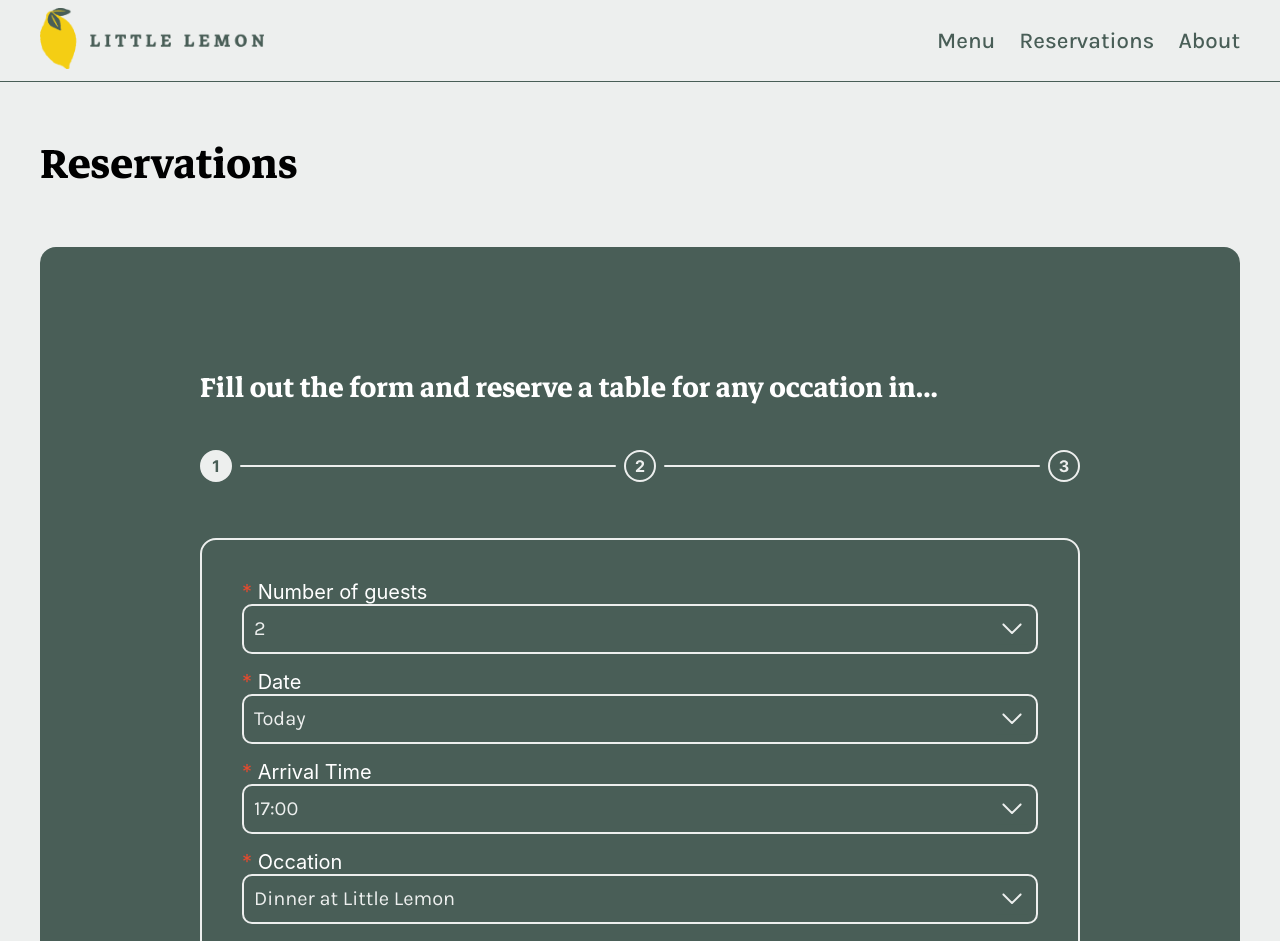
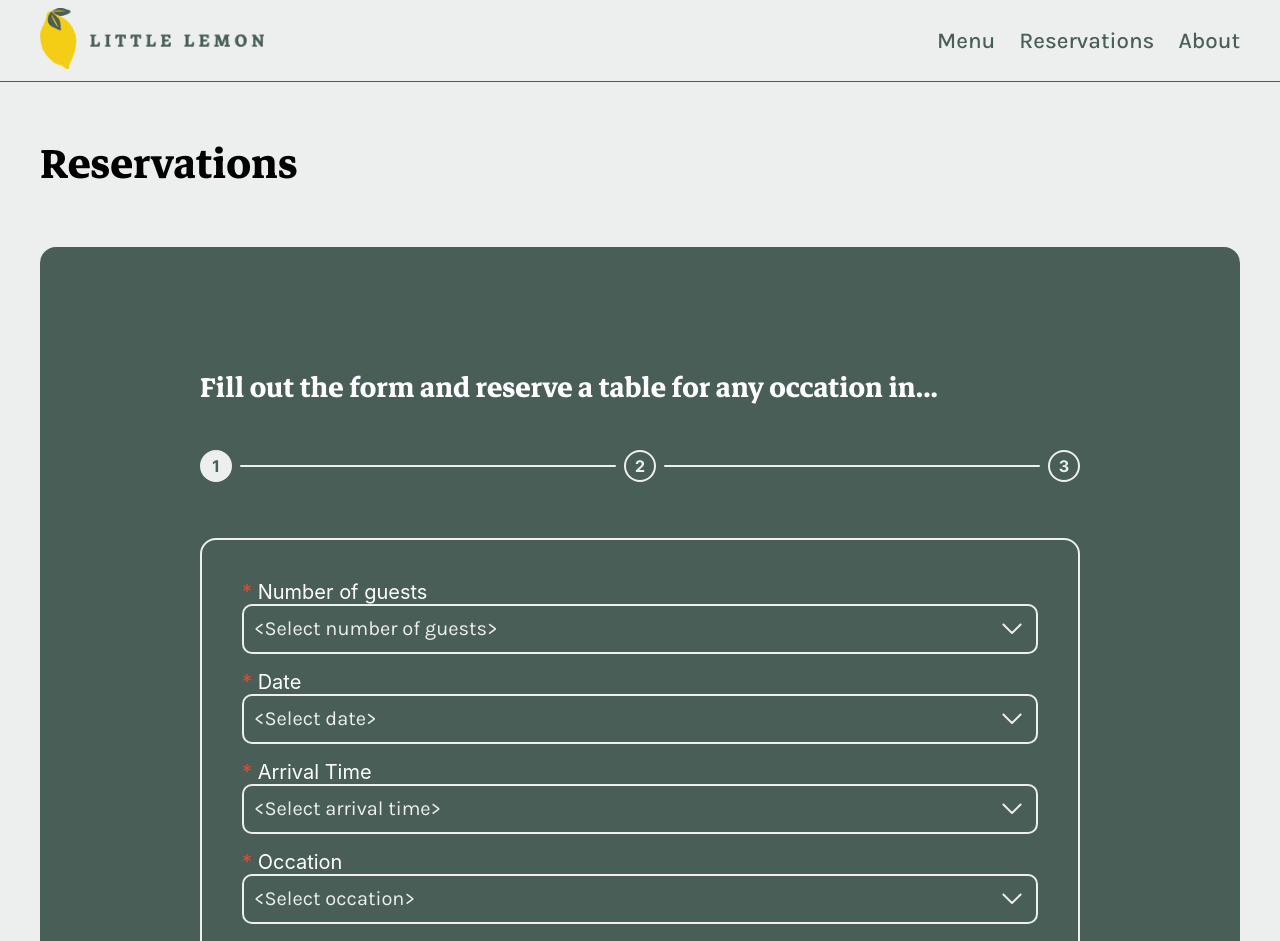
Before and after one commit to ThoughtfulCreationeer/little-lemon-repo, a React (Create React App) app: page /Reservations in a window 1280 px wide. Shown: the top 941 px of the page. Built offline with nearby package versions, Linux system fonts and the light colour scheme.

Commit message:
Added condition to the -- Next-step-button -- for all the form steps

```diff
--- a/src/Components/ReservationFormStep1.js
+++ b/src/Components/ReservationFormStep1.js
@@ -17,9 +17,25 @@ export default function ReservationFormStep1() {
 
         // Convert the date object to the format YYYY-MM-DD.
         return today.toISOString().split('T')[0];
-
     }
 
+    const [isNextButton1Disabled, setIsNextButton1Disabled] = useState(true);
+
+    function checkIfNextButton1ShouldBeDisabled() {
+        if (reservationFormData["Number of guests"] !== "<Select number of guests>" &&
+            reservationFormData["Date"] !== "<Select date>" &&
+            reservationFormData["Arrival time"] !== "<Select arrival time>" &&
+            reservationFormData["Occation"] !== "<Select occation>"
+        ) {
+            setIsNextButton1Disabled(false);
+        } else {
+            setIsNextButton1Disabled(true);
+        }
+    };
+
+    useEffect(() => {
+        checkIfNextButton1ShouldBeDisabled();
+    }, [reservationFormData]);
 
     useEffect(() => {
         async function fetchAvailableTimes() {
@@ -64,6 +80,7 @@ export default function ReservationFormStep1() {
                         value={reservationFormData["Number of guests"]}
                         onChange={(e) => setReservationFormData({...reservationFormData, "Number of guests": e.target.value})}
                     >
+                        <option> &lt;Select number of guests&gt; </option>
                         <option>1</option>
                         <option>2</option>
                         <option>3</option>
@@ -73,7 +90,7 @@ export default function ReservationFormStep1() {
                         <option>7</option>
                         <option>8</option>
                         <option>9</option>
-                        <option value="More than 10" >10 or more - Pleace specify how many and your occation in the comment field</option>
+                        <option value="More than 10" >10 or more? - Pleace specify how many and your occation in the comment field</option>
                     </select>
                     <div className="Select-Icon-Contaier">
                         <img src="./Form-Image-Content/Dropdown-Chevron.svg"/>
@@ -89,6 +106,7 @@ export default function ReservationFormStep1() {
                         value={reservationFormData["Date"]}
                         onChange={(e) => setReservationFormData({...reservationFormData, "Date" : e.target.value})}
                     >
+                        <option> &lt;Select date&gt; </option>
                         <option>Today</option>
                         <option>Tomorrow</option>
                     </select>
@@ -105,6 +123,7 @@ export default function ReservationFormStep1() {
                         value={reservationFormData["Arrival time"]}
                         onChange={(e) => setReservationFormData({...reservationFormData, "Arrival time" : e.target.value})}
                         >
+                            <option> &lt;Select arrival time&gt; </option>
                             {availableTimes.map((time) => (
                                 <option key={time} value={time}> {time} </option>
                             ))}
@@ -122,6 +141,7 @@ export default function ReservationFormStep1() {
                         value={reservationFormData["Occation"]}
                         onChange={(e) => setReservationFormData({...reservationFormData, "Occation" : e.target.value})}
                     >
+                        <option> &lt;Select occation&gt; </option>
                         <option value="Dinner">Dinner at Little Lemon</option>
                         <option value="birthday">Birthday Celebration</option>
                         <option value="family">Family Gathering</option>
@@ -150,7 +170,7 @@ export default function ReservationFormStep1() {
 
             <div id="Reservation-Form-Buttons-Container">
                 <span></span>
-                <button className="Next" id='Yellow-Button' onClick={() => setStep(2)}> Next </button>
+                <button disabled={isNextButton1Disabled} className="Next" id='Yellow-Button' onClick={() => setStep(2)}> Next </button>
             </div>
         </form>
     );
--- a/src/Components/ReservationsContext.js
+++ b/src/Components/ReservationsContext.js
@@ -5,10 +5,10 @@ export const multiStepContext = createContext();
     const ReservationsContext = () => {
         const [step, setStep] = useState(1);
         const [reservationFormData, setReservationFormData] = useState({
-            "Date": "Today",
-            "Arrival time": "18:00",
-            "Number of guests": 2,
-            "Occation": "Ordinary dinner at Little Lemon"
+            "Date": "<Select date>",
+            "Arrival time": "<Select arrival time>",
+            "Number of guests": "<Select number of guests>",
+            "Occation": "<Select occation>"
         });
         const [finalData, setFinalData] = useState([]);
 
@@ -20,10 +20,10 @@ export const multiStepContext = createContext();
         function startOver() {
             setFinalData("");
             setReservationFormData({
-                "Date": "Today",
-                "Arrival time": "18:00",
-                "Number of guests": 2,
-                "Occation": "Ordinary dinner at Little Lemon"
+                "Date": "<Select date>",
+                "Arrival time": "<Select arrival time>",
+                "Number of guests": "<Select number of guests>",
+                "Occation": "<Select occation>"
             });
             setStep(1);
         }
```
